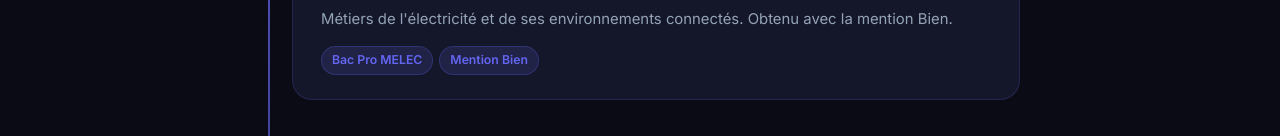
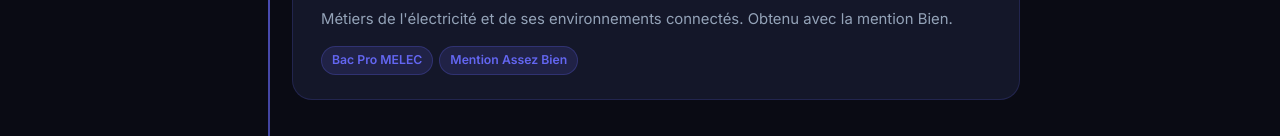
Before and after one commit to achrafbzi/portfolio-achraf, a plain HTML site: page certifications.html in a window 1280 px wide. Shown: the part 757-893 px from the top of the page. Drawn offline with Linux system fonts and the light colour scheme.

Commit message:
mention assez bien

```diff
--- a/certifications.html
+++ b/certifications.html
@@ -63,7 +63,7 @@
             <p class="timeline-org"><i class="fa-solid fa-graduation-cap"></i> Lycée Professionnel André Campa — Jurçon, France</p>
             <p>Métiers de l'électricité et de ses environnements connectés. Obtenu avec la mention Bien.</p>
             <div class="timeline-tags">
-              <span class="tag">Bac Pro MELEC</span><span class="tag">Mention Bien</span>
+              <span class="tag">Bac Pro MELEC</span><span class="tag">Mention Assez Bien</span>
             </div>
           </div>
         </div>
```
